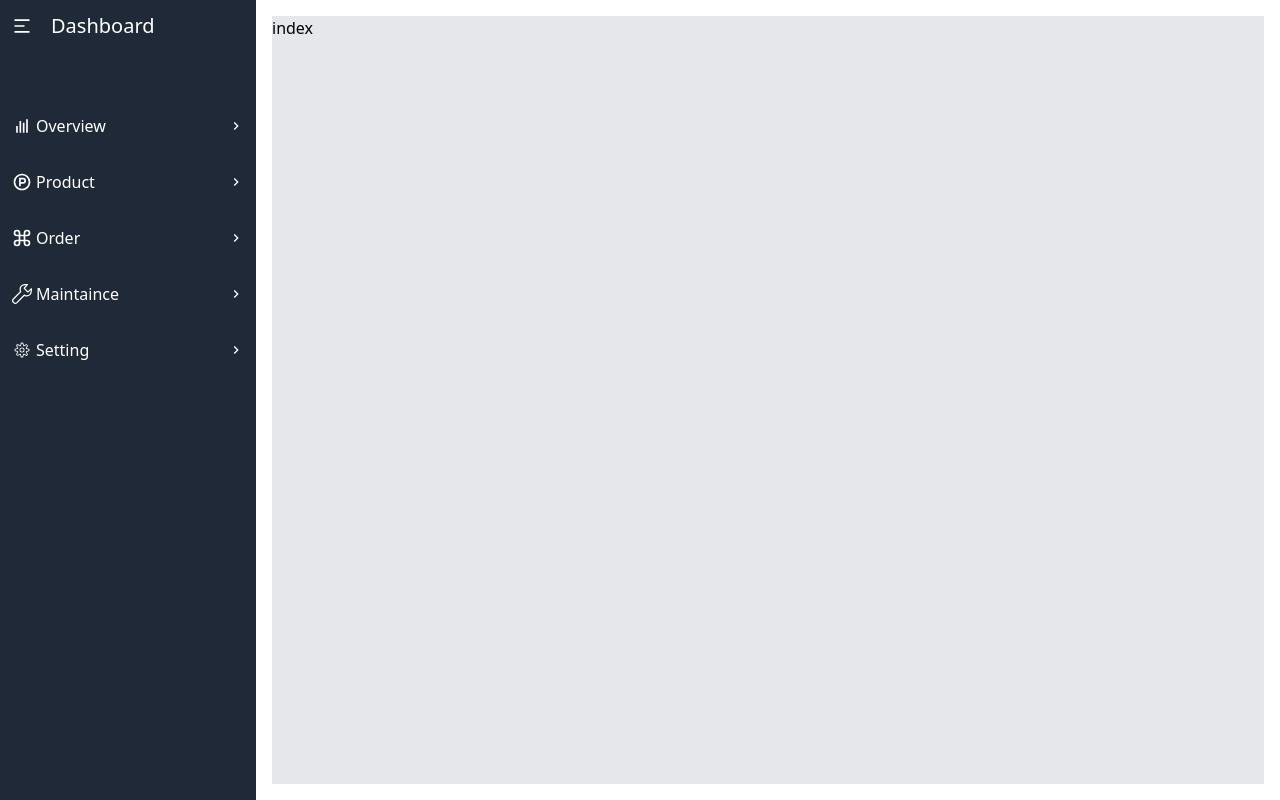
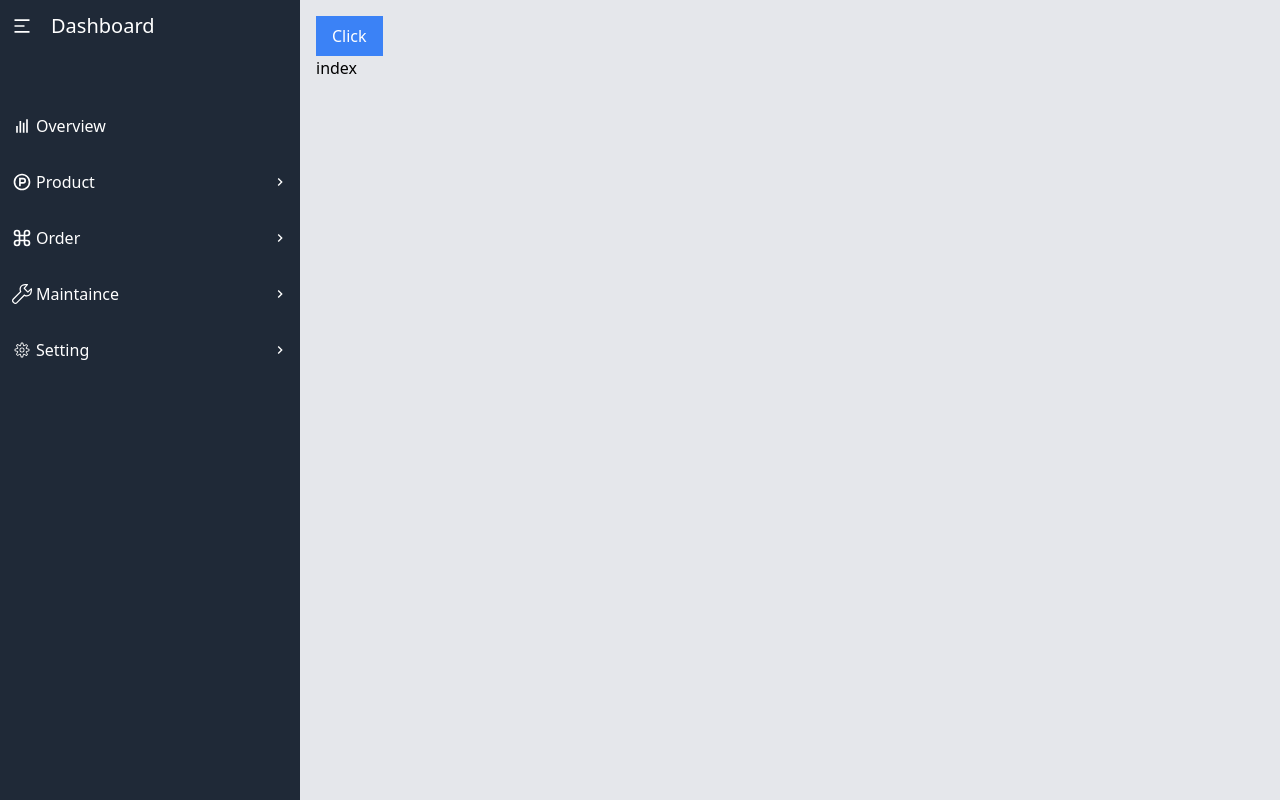
Before and after one commit to mdshehabsk/ecomerce, a React (Vite) app in the folder client/: page /admin in a window 1280 px wide. Built offline with nearby package versions, Linux system fonts and the light colour scheme.

Commit message:
git commit date= 1/7/24

```diff
--- a/client/src/App.tsx
+++ b/client/src/App.tsx
@@ -17,7 +17,7 @@ function App() {
       {!isAdminPage && <Header />}
       <Routes>
         <Route index element={<HomePage />} />
-        <Route path="/product" element={<ProductPage />} />
+        <Route path="/product/:name" element={<ProductPage />} />
         <Route path="/product-details" element={<ProductDetailsPage />} />
 
         <Route element={<Auth />}>
--- a/client/src/components/Admin/Sidebar.tsx
+++ b/client/src/components/Admin/Sidebar.tsx
@@ -1,25 +1,43 @@
 import { BiBarChart } from "react-icons/bi";
 import { RiProductHuntLine } from "react-icons/ri";
-import { CgChart } from "react-icons/cg";
 import { FiCommand } from "react-icons/fi";
 import { SlWrench } from "react-icons/sl";
 import { MdKeyboardArrowRight } from "react-icons/md";
 import { RiMenu2Fill } from "react-icons/ri";
 import { CiSettings } from "react-icons/ci";
 import { Link } from "react-router-dom";
-import { useState } from "react";
+import { useAppDispatch, useAppSelector } from "@toolkit/hook";
+import { sidebarClose } from "@toolkit/slice/AdminSidebarSlice";
+import { RxCross2 } from "react-icons/rx";
+
 const Sidebar = () => {
+  const { sidebarShow } = useAppSelector((state) => state.AdminSidebar);
+  const dispatch = useAppDispatch();
   return (
+    <>
       <div
-      className={` basis-[20%] h-full bg-gray-800  transition-all overflow-x-hidden `}
+        className={`w-screen h-screen  bg-black/30 absolute top-0 left-0 right-0 z-10 ${
+          sidebarShow ? "block" : "hidden"
+        } md:hidden `}
+        onClick={() => dispatch(sidebarClose())}
+      ></div>
+      <div
+        className={` min-w-[300px] md:basis-[23%] h-full bg-gray-800  overflow-x-hidden ${
+          sidebarShow ? "left-0" : "-left-full"
+        }  fixed md:left-0  md:static z-20 transition-["position"]  duration-300 `}
       >
-
         <div className="p-3 text-white flex items-center gap-2 ">
-          <div  className="flex items-center gap-1  ">
+          <div className="flex items-center gap-1  ">
+            {sidebarShow ? (
+              <RxCross2
+                className="text-3xl cursor-pointer "
+                onClick={() => dispatch(sidebarClose())}
+              />
+            ) : (
               <RiMenu2Fill className="text-xl" />
+            )}
             <span className=" ml-[15px] text-xl "> Dashboard </span>
           </div>
-
         </div>
 
         <ul className="mt-[50px]">
@@ -28,7 +46,7 @@ const Sidebar = () => {
               <BiBarChart className="text-xl" />
               <span className="   "> Overview</span>
             </Link>
-          <MdKeyboardArrowRight className="ml-auto  " />
+            {/* <MdKeyboardArrowRight className="ml-auto  " /> */}
           </li>
           <li className=" my-2 p-3 text-white flex items-center gap-2  hover:bg-gray-700 transition-['background'] ">
             <Link to="" className="flex items-center gap-1  ">
@@ -60,6 +78,7 @@ const Sidebar = () => {
           </li>
         </ul>
       </div>
+    </>
   );
 };
 
--- a/client/src/components/Banner/SubmenuListItem.tsx
+++ b/client/src/components/Banner/SubmenuListItem.tsx
@@ -4,12 +4,14 @@ interface PropsType {
   children: string;
 }
 
+import { Link } from "react-router-dom";
+
 function SubmenuListItem({ children }: PropsType) {
   return (
     <li className="banner_list_item group/submenu_li ">
-      <a className="font-light text-sm group-hover/submenu_li:text-mainBlueColor transition duration-200 ">
+      <Link to={`/product/${children}`} className="font-light text-sm group-hover/submenu_li:text-mainBlueColor transition duration-200 ">
         {children}
-      </a>
+      </Link>
     </li>
   );
 }
--- a/client/src/components/Header.tsx
+++ b/client/src/components/Header.tsx
@@ -4,19 +4,19 @@ import { FiMenu } from "react-icons/fi";
 import { Link } from "react-router-dom";
 import BannerLeft from "./Banner/BannerLeft";
 import Sidebar from "./Mobile_sidebar/Sidebar";
+import { useAppDispatch, useAppSelector } from "@toolkit/hook";
+import { sidebarOpen } from "@toolkit/slice/SidebarSlice";
 
 function Navbar() {
-  const [bannerShow, setBannerShow] = useState<boolean>(false);
-  function bannerMenuShow() {
-    setBannerShow(true);
-  }
+const {sidebarShow} = useAppSelector(state => state.Sidebar)
+const dispatch = useAppDispatch()
   useEffect(() => {
-    if (bannerShow) {
+    if (sidebarShow) {
       document.body.style.overflowY = "hidden";
     } else {
       document.body.style.overflowY = "auto";
     }
-  }, [bannerShow]);
+  }, [sidebarShow]);
   return (
     <>
       <header className="w-full min-h-max bg-mainBlueColor flex items-center py-2 lg:py-0 sticky top-0 z-50 ">
@@ -33,7 +33,7 @@ function Navbar() {
               </div>
               <div
                 className="cursor-pointer group/banner lg:py-7  group-banner  lg:hidden  "
-                onClick={bannerMenuShow}
+                onClick={() =>dispatch(sidebarOpen())}
               >
                 <FiMenu className="text-slate-100 text-2xl" />
               </div>
@@ -71,7 +71,7 @@ function Navbar() {
           </div>
         </div>
       </header>
-      <Sidebar bannerShow={bannerShow} setBannerShow={setBannerShow} />
+      <Sidebar />
     </>
   );
 }
--- a/client/src/components/Mobile_sidebar/Sidebar.tsx
+++ b/client/src/components/Mobile_sidebar/Sidebar.tsx
@@ -11,16 +11,11 @@ import lifestyle from '@images/nav_icon_img/lifestyle.jpg'
 import call from '@images/nav_icon_img/call.jpg'
 //impor icon
 import { RxCross2 } from "react-icons/rx";
+import { useAppDispatch, useAppSelector } from "@toolkit/hook";
+import { sidebarClose } from "@toolkit/slice/SidebarSlice";
 
 
-
-interface PropsType {
-  bannerShow: boolean;
-  setBannerShow: (arg0: boolean) => void;
-}
-// reducer Functiion
-
-function Sidebar({ bannerShow, setBannerShow }: PropsType) {
+const  Sidebar = () => {
   const initialState = {
     smartphone: false,
     electronics: false,
@@ -48,21 +43,23 @@ function Sidebar({ bannerShow, setBannerShow }: PropsType) {
     }
   };
   const [value, dispatch] = useReducer(reducerFn, initialState);
+  const {sidebarShow} = useAppSelector(state => state.Sidebar)
+  const dispatchRTK = useAppDispatch()
   return (
     <div
       className={`h-full w-screen transform transition duration-500 bg-black/30  ${
-        bannerShow ? "translate-x-0" : "-translate-x-[2000px]"
+        sidebarShow ? "translate-x-0" : "-translate-x-[2000px]"
       }  fixed z-[100] left-0 top-0 lg:hidden   `}
     >
       <div
         className="w-full h-full "
-        onClick={() => setBannerShow(false)}
+        onClick={() => dispatchRTK(sidebarClose())}
       ></div>
       <div className=" max-w-[330px] md:max-w-[400px] w-full bg-white h-full absolute z-[100] left-0 top-0 bottom-0 box p-5 overflow-y-scroll">
         <h2 className="font-bold">Shop for</h2>
         <RxCross2
           className="ml-auto -mt-6 text-3xl cursor-pointer"
-          onClick={() => setBannerShow(false)}
+          onClick={() => dispatchRTK(sidebarClose())}
         />
         <ul className=" py-4 max-w-full ">
           <SidebarListItem
--- a/client/src/components/Mobile_sidebar/SidebarListItem.tsx
+++ b/client/src/components/Mobile_sidebar/SidebarListItem.tsx
@@ -23,8 +23,7 @@ const SidebarListItem = ({
             <img src={img} alt="no img" />
           </div>
           <a className=" cursor-pointer group-hover/li:text-sky-500 grow font-medium">
-            {" "}
-            {name}{" "}
+            {name}
           </a>
         </div>
         {!iconNone && (
--- a/client/src/components/Mobile_sidebar/SidebarSubmenuListItem.tsx
+++ b/client/src/components/Mobile_sidebar/SidebarSubmenuListItem.tsx
@@ -1,7 +1,15 @@
+import { useAppDispatch } from "@toolkit/hook";
+import { sidebarClose } from "@toolkit/slice/SidebarSlice";
+import { NavLink } from "react-router-dom";
+
 function SidebarSubmenuListItem({ children }: { children: string }) {
+  const dispatch = useAppDispatch()
+  function linkClick  () {
+    dispatch(sidebarClose())
+  }
   return (
     <li className="py-2 ">
-      <a href="#">{children}</a>
+      <NavLink to={`/product/${children}`} onClick={linkClick}  className='active:text-mainBlueColor'  >{children}</NavLink>
     </li>
   );
 }
--- a/client/src/pages/admin/Admin.tsx
+++ b/client/src/pages/admin/Admin.tsx
@@ -1,14 +1,20 @@
 import Sidebar from "@components/Admin/Sidebar"
+import { useAppDispatch } from "@toolkit/hook"
+import { sidebarOpen } from "@toolkit/slice/AdminSidebarSlice"
 import { Outlet } from "react-router-dom"
 
 
 const Admin = () => {
-
+  const dispath = useAppDispatch()
+  function sidebarShow () {
+    dispath(sidebarOpen())
+  }
   return (
    <div className="flex w-screen h-screen   " >
     <Sidebar/>
 
-    <div className="flex-1 bg-gray-200 m-4" >
+    <div className="flex-1 bg-gray-200 md:p-4" >
+      <button className="px-4 py-2 bg-blue-500 text-white"  onClick={sidebarShow} >Click</button>
     <Outlet/>
     </div>
 
--- /dev/null
+++ b/client/src/toolkit/slice/AdminSidebarSlice.tsx
@@ -0,0 +1,18 @@
+import { createSlice } from "@reduxjs/toolkit";
+
+const initialState = {
+    sidebarShow: false
+}
+
+const adminSidebarSlice = createSlice({
+    name: 'sidebar',
+    initialState,
+    reducers: {
+        sidebarOpen : state => { state.sidebarShow = true },
+        sidebarClose : state => {state.sidebarShow = false}
+    }
+})
+
+export default adminSidebarSlice;
+
+export const {sidebarClose,sidebarOpen} = adminSidebarSlice.actions
--- /dev/null
+++ b/client/src/toolkit/slice/SidebarSlice.tsx
@@ -0,0 +1,18 @@
+import { createSlice } from "@reduxjs/toolkit";
+
+const initialState = {
+    sidebarShow: false
+}
+
+const sidebarSlice = createSlice({
+    name: 'sidebar',
+    initialState,
+    reducers: {
+        sidebarOpen : state => { state.sidebarShow = true },
+        sidebarClose : state => {state.sidebarShow = false}
+    }
+})
+
+export default sidebarSlice;
+
+export const {sidebarClose,sidebarOpen} = sidebarSlice.actions
--- a/client/src/toolkit/store.tsx
+++ b/client/src/toolkit/store.tsx
@@ -1,9 +1,13 @@
 import { configureStore } from "@reduxjs/toolkit";
 import ProductSortAndFilter from "./slice/ProductSortAndFilter";
+import sidebarSlice from "./slice/SidebarSlice";
+import adminSidebarSlice from "./slice/AdminSidebarSlice";
 
 const store = configureStore({
   reducer: {
     ProductSortAndFilter: ProductSortAndFilter.reducer,
+    Sidebar : sidebarSlice.reducer,
+    AdminSidebar: adminSidebarSlice.reducer
   },
   middleware: (gdm) => [...gdm()],
 });
```
Lines whose indentation alone changed are shown as unchanged.
